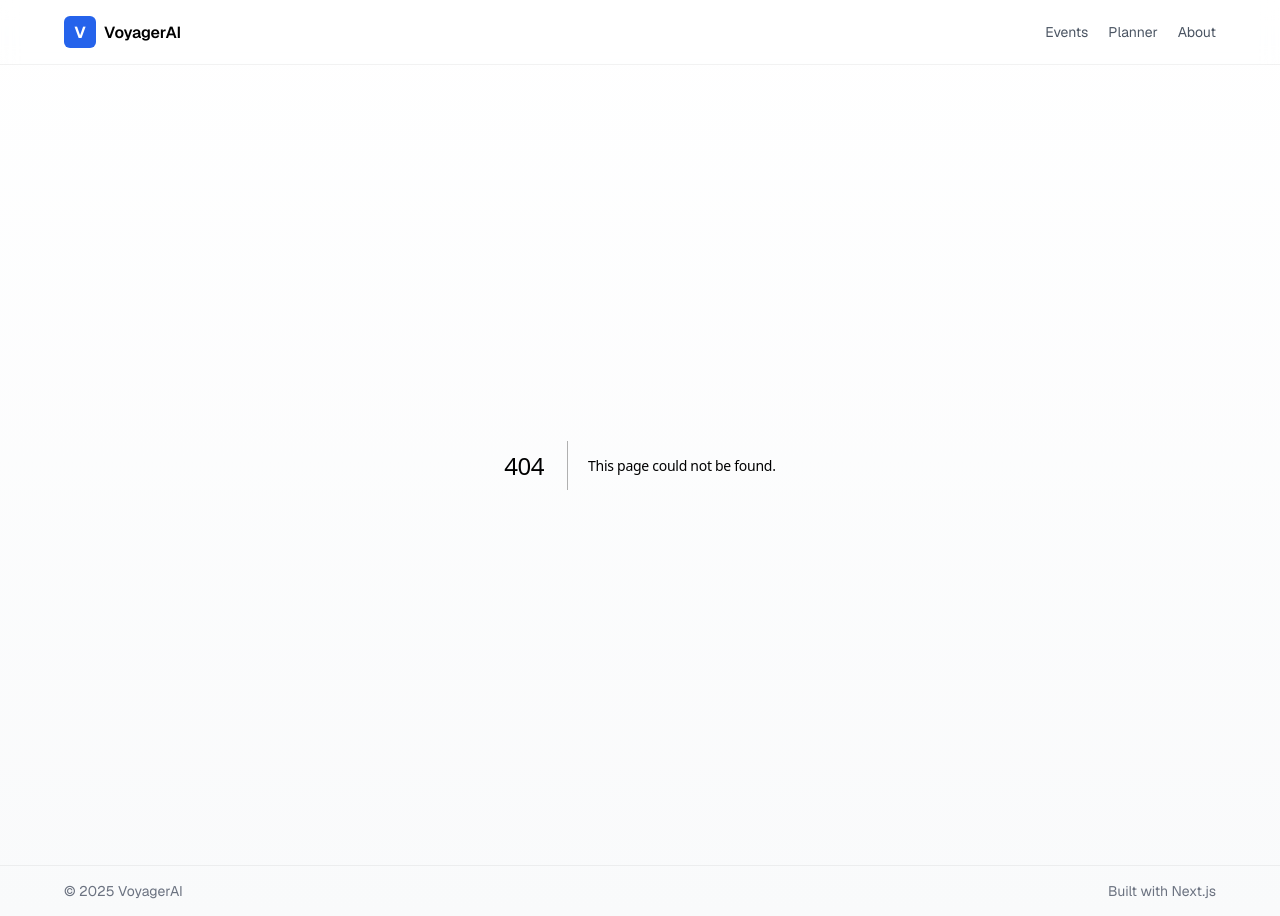
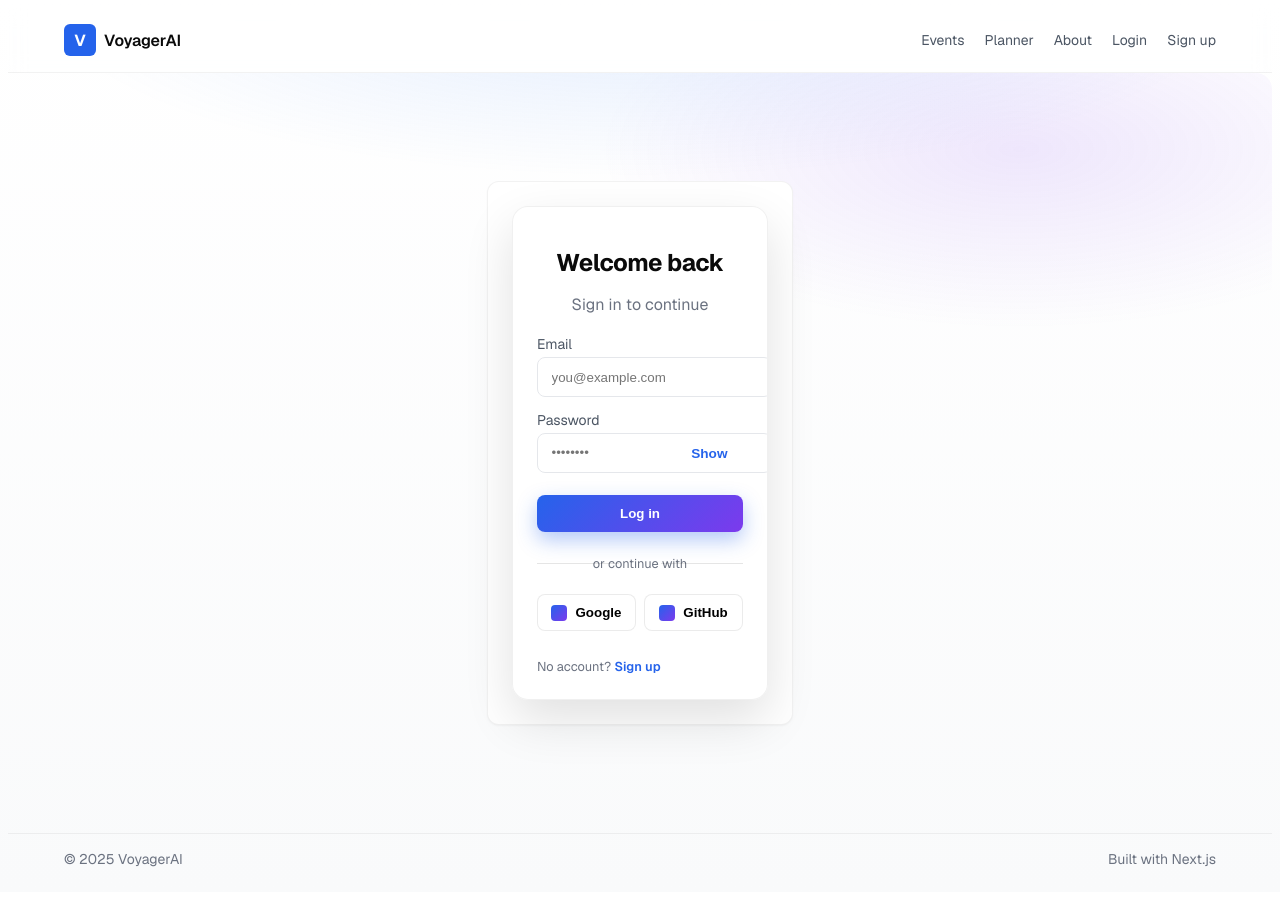
Before and after one commit to AIP-F25-2/VoyagerAI, a Next.js app in the folder frontend/: page /login in a window 1280 px wide. Before the commit this address had no page. After the commit the page ends 892 px from the top, so only its background shows below. Built offline with nearby package versions, Linux system fonts and the light colour scheme.

Commit message:
login and registration page - first draft

```diff
--- a/frontend/src/app/layout.tsx
+++ b/frontend/src/app/layout.tsx
@@ -37,6 +37,8 @@ export default function RootLayout({
                 <a href="#">Events</a>
                 <a href="#">Planner</a>
                 <a href="#">About</a>
+                <a href="/login">Login</a>
+                <a href="/signup">Sign up</a>
               </nav>
             </div>
           </header>
--- /dev/null
+++ b/frontend/src/app/login/page.tsx
@@ -0,0 +1,24 @@
+'use client'
+
+import AuthForm from '@/components/AuthForm'
+import { login } from '@/lib/api'
+import styles from '../page.module.css'
+
+export default function LoginPage() {
+  const onSubmit = async (email: string, password: string) => {
+    const res = await login(email, password)
+    if (!res.success) {
+      throw new Error(res.message || 'Invalid credentials')
+    }
+    // In a real app, store token and redirect
+    // localStorage.setItem('token', res.token || '')
+  }
+
+  return (
+    <div className={styles.authBg}>
+      <div className={`${styles.card} ${styles.cardPad}`}>
+        <AuthForm mode="login" onSubmit={onSubmit} />
+      </div>
+    </div>
+  )
+}
--- a/frontend/src/app/page.module.css
+++ b/frontend/src/app/page.module.css
@@ -1,4 +1,16 @@
 .page { margin: 0 auto; max-width: 72rem; padding: 2.5rem 1rem; }
+
+.authBg {
+  min-height: calc(100dvh - 120px);
+  display: grid;
+  align-items: center;
+  justify-content: center;
+  padding: 2.5rem 1rem;
+  background:
+    radial-gradient(1000px 300px at 50% -10%, rgba(59,130,246,0.15), rgba(59,130,246,0) 60%),
+    radial-gradient(700px 300px at 80% 10%, rgba(124,58,237,0.12), rgba(124,58,237,0) 60%);
+  border-radius: 1rem;
+}
 
 .badge {
   display: inline-flex;
--- /dev/null
+++ b/frontend/src/app/signup/page.tsx
@@ -0,0 +1,24 @@
+'use client'
+
+import AuthForm from '@/components/AuthForm'
+import { signup } from '@/lib/api'
+import styles from '../page.module.css'
+
+export default function SignupPage() {
+  const onSubmit = async (email: string, password: string, name?: string) => {
+    const res = await signup(name || '', email, password)
+    if (!res.success) {
+      throw new Error(res.message || 'Could not create account')
+    }
+    // In a real app, store token and redirect
+    // localStorage.setItem('token', res.token || '')
+  }
+
+  return (
+    <div className={styles.authBg}>
+      <div className={`${styles.card} ${styles.cardPad}`}>
+        <AuthForm mode="signup" onSubmit={onSubmit} />
+      </div>
+    </div>
+  )
+}
--- /dev/null
+++ b/frontend/src/components/AuthForm.module.css
@@ -0,0 +1,66 @@
+
+.wrap { margin: 0 auto; max-width: 30rem; }
+
+.card { position: relative; overflow: hidden; background: rgba(255,255,255,0.85); border: 1px solid rgba(0,0,0,0.06); border-radius: 1rem; box-shadow: 0 20px 50px rgba(0,0,0,0.12); backdrop-filter: blur(10px); }
+@media (prefers-color-scheme: dark) { .card { background: rgba(17,24,39,0.7); border-color: rgba(255,255,255,0.08); } }
+.pad { padding: 1.5rem; }
+
+.glow {
+  position: absolute;
+  inset: -40% -20% auto -20%;
+  height: 12rem;
+  background: radial-gradient(60% 60% at 50% 50%, rgba(59,130,246,0.25), rgba(59,130,246,0) 70%);
+  pointer-events: none;
+}
+
+.title { text-align: center; font-size: 1.5rem; font-weight: 700; letter-spacing: -0.02em; margin-bottom: 0.5rem; }
+.subtitle { text-align: center; color: #6b7280; margin-bottom: 1.25rem; }
+@media (prefers-color-scheme: dark) { .subtitle { color: #9ca3af; } }
+
+.form { display: grid; gap: 0.9rem; }
+.label { display: block; font-size: 0.875rem; color: #4b5563; margin-bottom: 0.25rem; }
+@media (prefers-color-scheme: dark) { .label { color: #d1d5db; } }
+.input { width: 100%; padding: 0.7rem 0.85rem; border: 1px solid #e5e7eb; border-radius: 0.5rem; background: rgba(255,255,255,0.9); transition: box-shadow 150ms ease, border-color 150ms ease; }
+.input:focus { outline: none; border-color: #2563eb; box-shadow: 0 0 0 4px rgba(37,99,235,0.25); }
+@media (prefers-color-scheme: dark) { .input { background: rgba(17,24,39,0.6); border-color: #1f2937; color: #e5e7eb; } }
+
+.inputRow { position: relative; }
+.toggle {
+  position: absolute;
+  right: 0.6rem;
+  top: 50%;
+  transform: translateY(-50%);
+  font-size: 0.85rem;
+  color: #2563eb;
+  background: transparent;
+  border: 0;
+  cursor: pointer;
+  font-weight: 600;
+}
+.toggle:hover { text-decoration: underline; }
+
+.actions { margin-top: 0.5rem; display: grid; gap: 0.6rem; }
+.primary { background: linear-gradient(135deg, #2563eb, #7c3aed); color: #ffffff; border: 0; border-radius: 0.5rem; padding: 0.7rem 0.875rem; font-weight: 800; cursor: pointer; box-shadow: 0 8px 20px rgba(37,99,235,0.35); }
+.primary:hover { background: #1d4ed8; }
+.muted { text-align: center; font-size: 0.875rem; color: #6b7280; }
+@media (prefers-color-scheme: dark) { .muted { color: #9ca3af; } }
+.error { background: rgba(239,68,68,0.08); color: #b91c1c; border: 1px solid rgba(239,68,68,0.2); padding: 0.5rem 0.75rem; border-radius: 0.5rem; font-size: 0.875rem; }
+.success { background: rgba(16,185,129,0.08); color: #065f46; border: 1px solid rgba(16,185,129,0.2); padding: 0.5rem 0.75rem; border-radius: 0.5rem; font-size: 0.875rem; }
+
+.helperRow { display: flex; justify-content: space-between; align-items: center; margin-top: 0.25rem; }
+.helperLink { color: #2563eb; text-decoration: none; font-weight: 600; }
+.helperLink:hover { text-decoration: underline; }
+
+.hint { text-align: center; font-size: 0.8rem; color: #6b7280; margin-top: 0.5rem; }
+@media (prefers-color-scheme: dark) { .hint { color: #9ca3af; } }
+
+.divider { position: relative; text-align: center; font-size: 0.8rem; color: #6b7280; margin: 0.5rem 0; }
+.divider:before, .divider:after { content: ""; position: absolute; top: 50%; width: 40%; height: 1px; background: rgba(0,0,0,0.1); }
+.divider:before { left: 0; }
+.divider:after { right: 0; }
+@media (prefers-color-scheme: dark) { .divider { color: #9ca3af; } .divider:before, .divider:after { background: rgba(255,255,255,0.15); } }
+
+.socialRow { display: grid; grid-template-columns: 1fr 1fr; gap: 0.5rem; }
+.socialBtn { display: inline-flex; align-items: center; justify-content: center; gap: 0.5rem; border: 1px solid rgba(0,0,0,0.08); border-radius: 0.5rem; padding: 0.6rem 0.75rem; background: rgba(255,255,255,0.9); cursor: pointer; font-weight: 600; }
+@media (prefers-color-scheme: dark) { .socialBtn { background: rgba(17,24,39,0.6); border-color: rgba(255,255,255,0.08); color: #e5e7eb; } }
+.icon { width: 1rem; height: 1rem; border-radius: 0.25rem; background: linear-gradient(135deg, #2563eb, #7c3aed); }
--- /dev/null
+++ b/frontend/src/components/AuthForm.tsx
@@ -0,0 +1,100 @@
+'use client'
+
+import { useState } from 'react'
+import Link from 'next/link'
+import styles from './AuthForm.module.css'
+
+export interface AuthFormProps {
+  mode: 'login' | 'signup'
+  onSubmit: (email: string, password: string, name?: string) => Promise<void>
+}
+
+export default function AuthForm({ mode, onSubmit }: AuthFormProps) {
+  const [email, setEmail] = useState('')
+  const [password, setPassword] = useState('')
+  const [name, setName] = useState('')
+  const [loading, setLoading] = useState(false)
+  const [error, setError] = useState<string | null>(null)
+  const [success, setSuccess] = useState<string | null>(null)
+  const [showPassword, setShowPassword] = useState(false)
+
+  const title = mode === 'login' ? 'Welcome back' : 'Create your account'
+  const subtitle = mode === 'login' ? 'Sign in to continue' : 'Join VoyagerAI to explore more'
+  const buttonText = mode === 'login' ? 'Log in' : 'Sign up'
+
+  const handleSubmit = async (e: React.FormEvent) => {
+    e.preventDefault()
+    setError(null)
+    setSuccess(null)
+    // basic client-side validation
+    if (!/^[^\s@]+@[^\s@]+\.[^\s@]+$/.test(email)) {
+      setError('Please enter a valid email address.')
+      return
+    }
+    if (password.length < 6) {
+      setError('Password must be at least 6 characters.')
+      return
+    }
+    setLoading(true)
+    try {
+      await onSubmit(email, password, mode === 'signup' ? name : undefined)
+      setSuccess(mode === 'login' ? 'Logged in successfully.' : 'Account created successfully.')
+    } catch (err: unknown) {
+      const message = err instanceof Error ? err.message : 'Something went wrong.'
+      setError(message)
+    } finally {
+      setLoading(false)
+    }
+  }
+
+  return (
+    <div className={styles.wrap}>
+      <div className={`${styles.card} ${styles.pad}`}>
+        <div className={styles.glow} />
+        <h1 className={styles.title}>{title}</h1>
+        <p className={styles.subtitle}>{subtitle}</p>
+
+        {error && <div className={styles.error}>{error}</div>}
+        {success && <div className={styles.success}>{success}</div>}
+
+        <form className={styles.form} onSubmit={handleSubmit}>
+          {mode === 'signup' && (
+            <label>
+              <span className={styles.label}>Name</span>
+              <input className={styles.input} value={name} onChange={e => setName(e.target.value)} placeholder="Your name" required />
+            </label>
+          )}
+          <label>
+            <span className={styles.label}>Email</span>
+            <input className={styles.input} type="email" value={email} onChange={e => setEmail(e.target.value)} placeholder="you@example.com" required />
+          </label>
+          <label>
+            <span className={styles.label}>Password</span>
+            <div className={styles.inputRow}>
+              <input className={styles.input} type={showPassword ? 'text' : 'password'} value={password} onChange={e => setPassword(e.target.value)} placeholder="••••••••" required />
+              <button type="button" className={styles.toggle} onClick={() => setShowPassword(v => !v)}>{showPassword ? 'Hide' : 'Show'}</button>
+            </div>
+          </label>
+
+          <div className={styles.actions}>
+            <button className={styles.primary} type="submit" disabled={loading}>{loading ? 'Please wait…' : buttonText}</button>
+          </div>
+
+          <div className={styles.divider}>or continue with</div>
+          <div className={styles.socialRow}>
+            <button type="button" className={styles.socialBtn}><span className={styles.icon} /> Google</button>
+            <button type="button" className={styles.socialBtn}><span className={styles.icon} /> GitHub</button>
+          </div>
+
+          <div className={styles.helperRow}>
+            {mode === 'login' ? (
+              <span className={styles.hint}>No account? <Link className={styles.helperLink} href="/signup">Sign up</Link></span>
+            ) : (
+              <span className={styles.hint}>Already have an account? <Link className={styles.helperLink} href="/login">Log in</Link></span>
+            )}
+          </div>
+        </form>
+      </div>
+    </div>
+  )
+}
```
